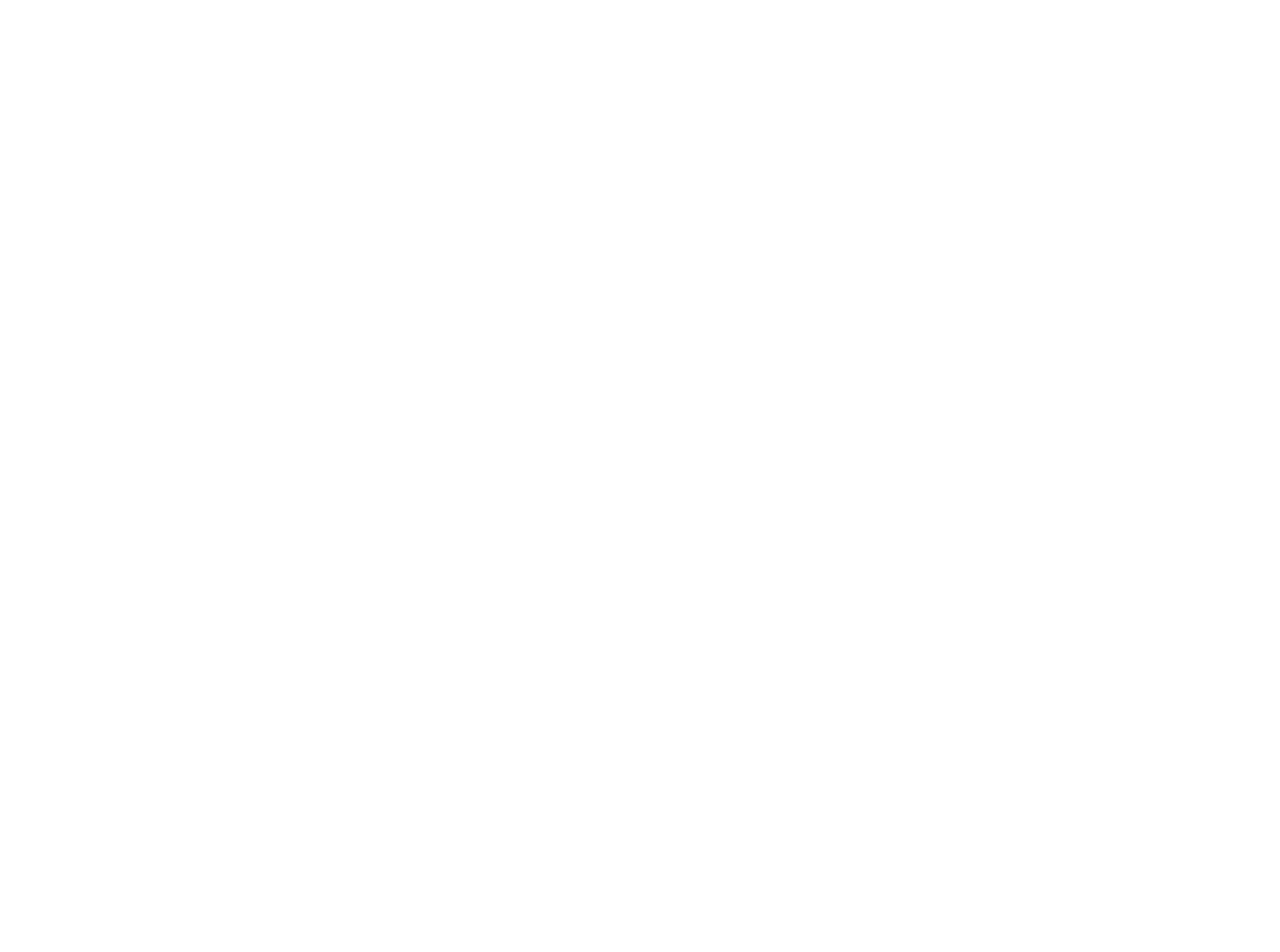
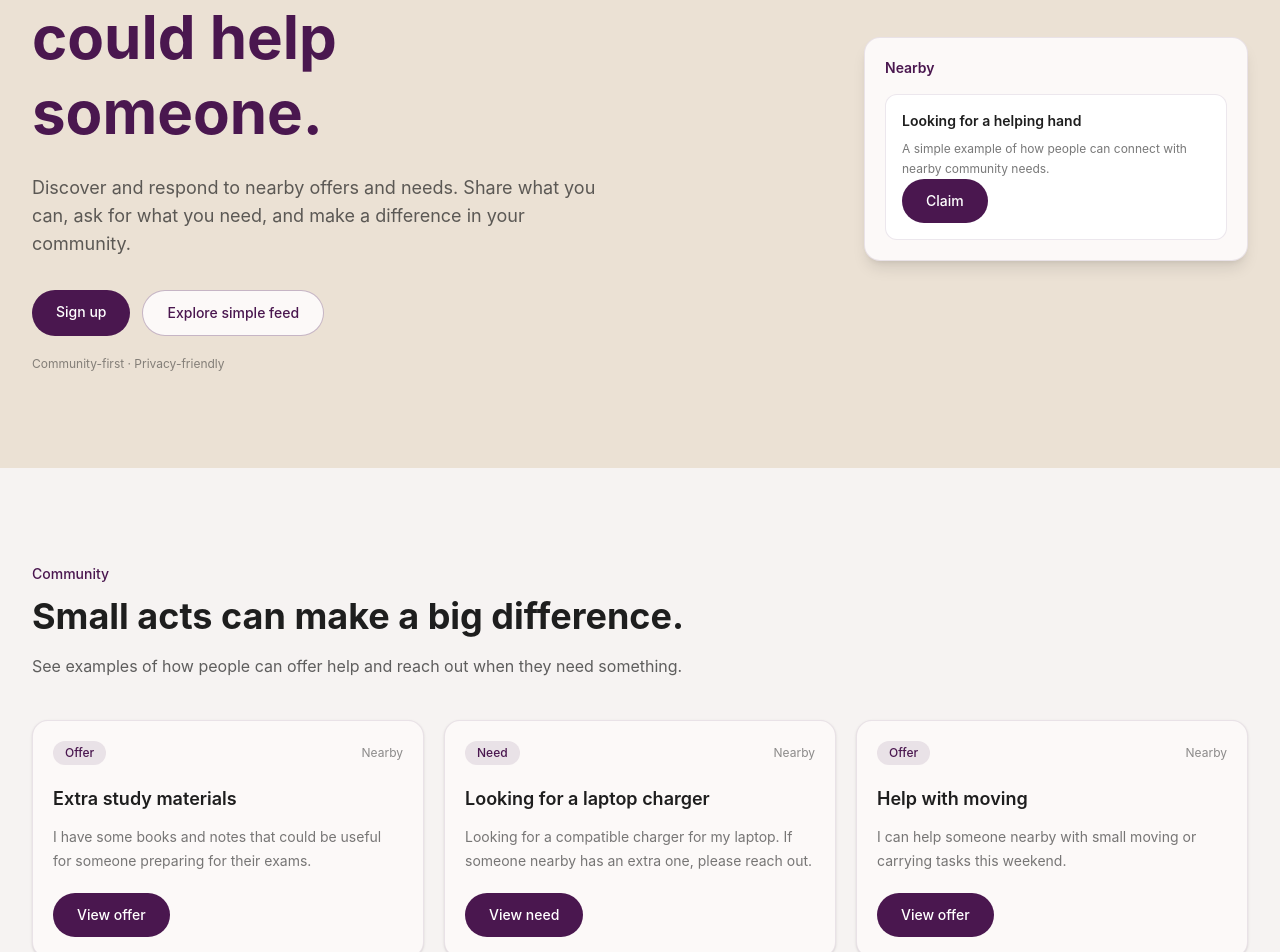
Before and after one commit to sharon884/Reach-frontend-, a React (Vite) app: page / in a window 1280 px wide. Shown: the part 240-1192 px from the top of the page. Before the commit the page ends 800 px from the top, so only its background shows below. Built offline with nearby package versions, Linux system fonts and the light colour scheme.

Commit message:
feat(landing): add community feed section

```diff
--- /dev/null
+++ b/src/components/common/Button.tsx
@@ -0,0 +1,34 @@
+import type { ButtonHTMLAttributes } from "react";
+
+interface ButtonProps extends ButtonHTMLAttributes<HTMLButtonElement> {
+    variant?: "primary" | "secondary";
+}
+
+function Button({
+    variant = "primary",
+    className = "",
+    children,
+    ...props
+}: ButtonProps) {
+    const baseStyles =
+        "rounded-full px-6 py-3 text-sm font-medium transition";
+
+    const variantStyles = {
+        primary:
+            "bg-reach-plum text-white hover:opacity-90",
+
+        secondary:
+            "border border-reach-plum/30 bg-reach-card text-reach-plum hover:bg-white",
+    };
+
+    return (
+        <button
+            className={`${baseStyles} ${variantStyles[variant]} ${className}`}
+            {...props}
+        >
+            {children}
+        </button>
+    );
+}
+
+export default Button;
--- /dev/null
+++ b/src/components/landing/ HeroSection.tsx
@@ -0,0 +1,72 @@
+import Button from "../common/Button";
+
+function HeroSection() {
+    return (
+        <section className="bg-reach-beige">
+            <div className="mx-auto max-w-7xl px-5 py-16 md:px-8 md:py-24">
+                <div className="flex flex-col gap-12 md:flex-row md:items-center md:justify-between">
+
+                    {/* Hero Content */}
+                    <div className="max-w-xl">
+                        <h1 className="text-4xl font-bold leading-tight text-reach-plum md:text-6xl">
+                            Your next scroll could help someone.
+                        </h1>
+
+                        <p className="mt-6 text-base leading-7 text-reach-text/70 md:text-lg">
+                            Discover and respond to nearby offers and needs.
+                            Share what you can, ask for what you need, and
+                            make a difference in your community.
+                        </p>
+
+                        <div className="mt-8 flex flex-col gap-3 sm:flex-row">
+                            <a
+                                href="/signup"
+                                className="rounded-full bg-reach-plum px-6 py-3 text-center text-sm font-medium text-white transition hover:opacity-90"
+                            >
+                                Sign up
+                            </a>
+
+                            <a
+                                href="#community"
+                                className="rounded-full border border-reach-plum/30 bg-reach-card px-6 py-3 text-center text-sm font-medium text-reach-plum transition hover:bg-white"
+                            >
+                                Explore simple feed
+                            </a>
+                        </div>
+
+                        <p className="mt-5 text-xs text-reach-text/50">
+                            Community-first · Privacy-friendly
+                        </p>
+                    </div>
+
+                    {/* Example Post */}
+                    <div className="w-full max-w-sm self-center">
+                        <div className="rounded-2xl border border-reach-plum/10 bg-reach-card p-5 shadow-lg">
+                            <p className="text-sm font-semibold text-reach-plum">
+                                Nearby
+                            </p>
+
+                            <div className="mt-4 rounded-xl border border-reach-plum/10 bg-white p-4">
+                                <p className="text-sm font-semibold text-reach-text">
+                                    Looking for a helping hand
+                                </p>
+
+                                <p className="mt-2 text-xs leading-5 text-reach-text/60">
+                                    A simple example of how people can
+                                    connect with nearby community needs.
+                                </p>
+
+                                <Button>
+                                    Claim
+                                </Button>
+                            </div>
+                        </div>
+                    </div>
+
+                </div>
+            </div>
+        </section>
+    );
+}
+
+export default HeroSection;
--- /dev/null
+++ b/src/components/landing/CommunityFeed.tsx
@@ -0,0 +1,120 @@
+import Button from "../common/Button";
+
+function CommunityFeed() {
+    return (
+        <section
+            id="community"
+            className="bg-reach-surface"
+        >
+            <div className="mx-auto max-w-7xl px-5 py-16 md:px-8 md:py-24">
+
+                {/* Section heading */}
+                <div className="max-w-2xl">
+                    <p className="text-sm font-medium text-reach-plum">
+                        Community
+                    </p>
+
+                    <h2 className="mt-3 text-3xl font-bold text-reach-text md:text-4xl">
+                        Small acts can make a big difference.
+                    </h2>
+
+                    <p className="mt-4 text-base leading-7 text-reach-text/70">
+                        See examples of how people can offer help and
+                        reach out when they need something.
+                    </p>
+                </div>
+
+                {/* Demo cards */}
+                <div className="mt-10 grid gap-5 md:grid-cols-3">
+
+                    {/* Card 1 */}
+                    <article className="rounded-2xl border border-reach-plum/10 bg-reach-card p-5 shadow-sm">
+                        <div className="flex items-center justify-between">
+                            <span className="rounded-full bg-reach-plum/10 px-3 py-1 text-xs font-medium text-reach-plum">
+                                Offer
+                            </span>
+
+                            <span className="text-xs text-reach-text/50">
+                                Nearby
+                            </span>
+                        </div>
+
+                        <h3 className="mt-5 text-lg font-semibold text-reach-text">
+                            Extra study materials
+                        </h3>
+
+                        <p className="mt-3 text-sm leading-6 text-reach-text/60">
+                            I have some books and notes that could be useful
+                            for someone preparing for their exams.
+                        </p>
+
+                        <div className="mt-5">
+                            <Button type="button">
+                                View offer
+                            </Button>
+                        </div>
+                    </article>
+
+                    {/* Card 2 */}
+                    <article className="rounded-2xl border border-reach-plum/10 bg-reach-card p-5 shadow-sm">
+                        <div className="flex items-center justify-between">
+                            <span className="rounded-full bg-reach-plum/10 px-3 py-1 text-xs font-medium text-reach-plum">
+                                Need
+                            </span>
+
+                            <span className="text-xs text-reach-text/50">
+                                Nearby
+                            </span>
+                        </div>
+
+                        <h3 className="mt-5 text-lg font-semibold text-reach-text">
+                            Looking for a laptop charger
+                        </h3>
+
+                        <p className="mt-3 text-sm leading-6 text-reach-text/60">
+                            Looking for a compatible charger for my laptop.
+                            If someone nearby has an extra one, please reach out.
+                        </p>
+
+                        <div className="mt-5">
+                            <Button type="button">
+                                View need
+                            </Button>
+                        </div>
+                    </article>
+
+                    {/* Card 3 */}
+                    <article className="rounded-2xl border border-reach-plum/10 bg-reach-card p-5 shadow-sm">
+                        <div className="flex items-center justify-between">
+                            <span className="rounded-full bg-reach-plum/10 px-3 py-1 text-xs font-medium text-reach-plum">
+                                Offer
+                            </span>
+
+                            <span className="text-xs text-reach-text/50">
+                                Nearby
+                            </span>
+                        </div>
+
+                        <h3 className="mt-5 text-lg font-semibold text-reach-text">
+                            Help with moving
+                        </h3>
+
+                        <p className="mt-3 text-sm leading-6 text-reach-text/60">
+                            I can help someone nearby with small moving or
+                            carrying tasks this weekend.
+                        </p>
+
+                        <div className="mt-5">
+                            <Button type="button">
+                                View offer
+                            </Button>
+                        </div>
+                    </article>
+
+                </div>
+            </div>
+        </section>
+    );
+}
+
+export default CommunityFeed;
--- a/src/pages/LandingPage.tsx
+++ b/src/pages/LandingPage.tsx
@@ -1,11 +1,13 @@
 import Navbar from "../components/layout/Navbar";
+import HeroSection from "../components/landing/ HeroSection";
+import CommunityFeed from "../components/landing/CommunityFeed";
 
 function LandingPage() {
     return (
         <main>
             <Navbar />
-
-            <h1>Reach</h1>
+            <HeroSection />
+            <CommunityFeed/>
         </main>
     );
 }
```
